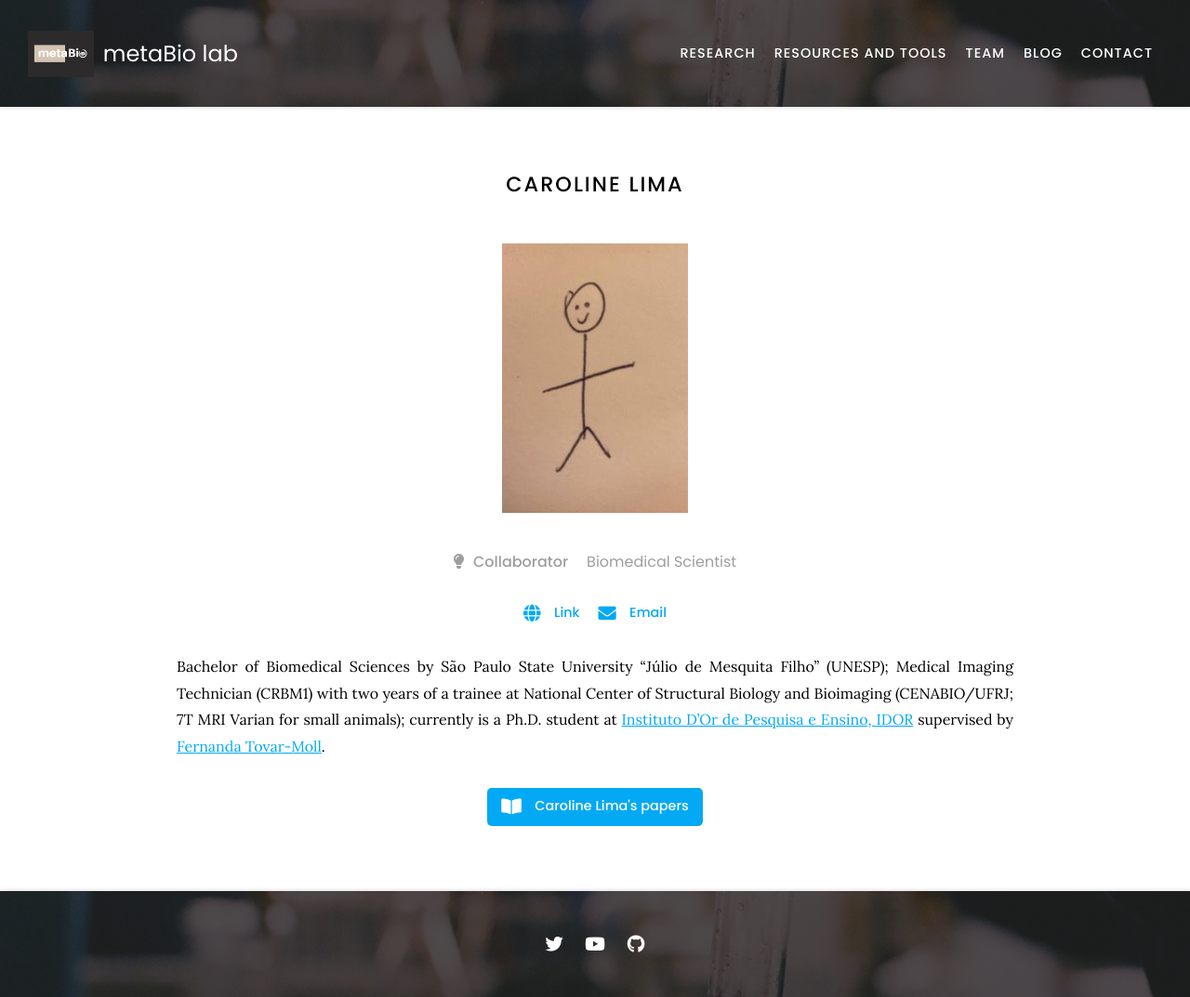
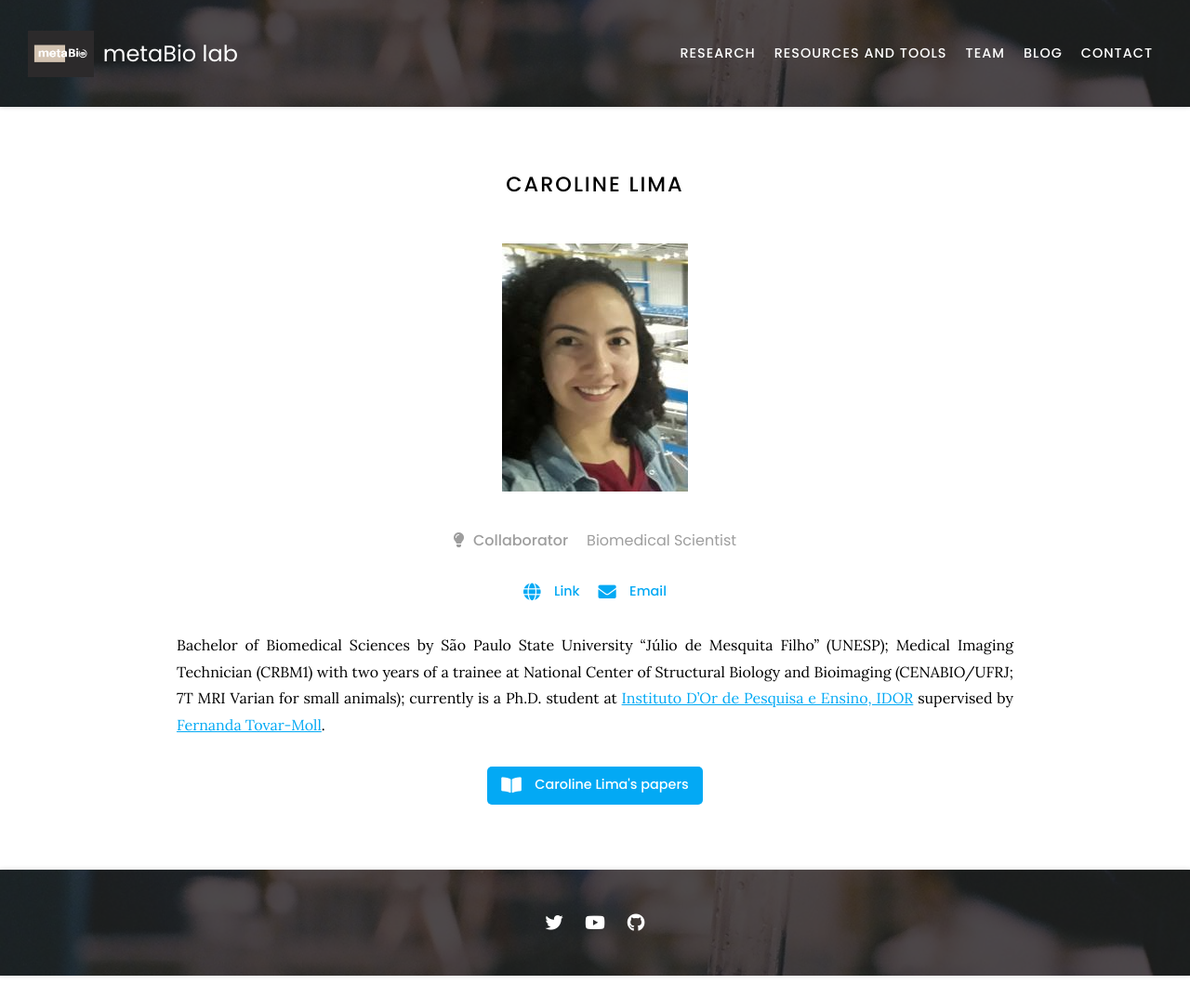
Before and after one commit to metaBIOlab/metabio, a Jekyll site: the page built from _members/caroline-lima.md, in a window 1280 px wide. Shown: the whole page at 93% size. Built offline with Jekyll 4.4.1, drawn with Linux system fonts in a browser that asks for light colours; nearby versions of some CDN libraries; after the commit the page ends 1050 px from its top, so only the background shows below that.

Commit message:
Update caroline-lima.md

```diff
--- a/_members/caroline-lima.md
+++ b/_members/caroline-lima.md
@@ -1,6 +1,6 @@
 ---
 name: Caroline Lima
-image: images/member2.jpg
+image: images/carolinelima.jpeg
 description: Biomedical Scientist
 role: collaborator
 aliases:
```
